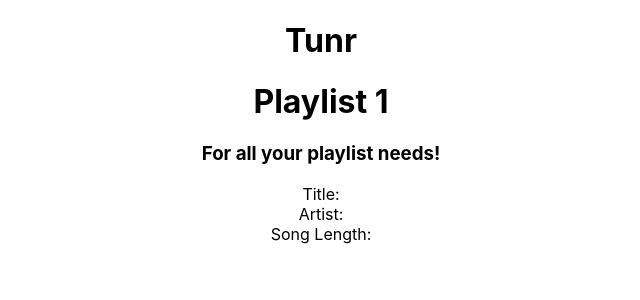
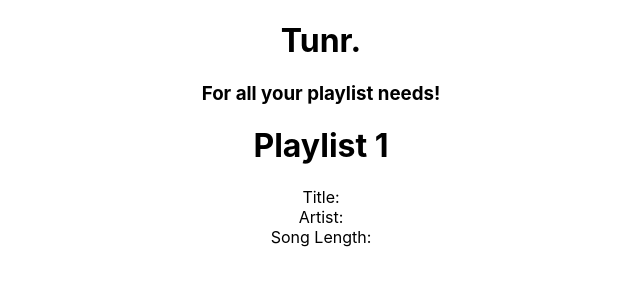
Before and after one commit to scwdev/tunr-lab-frontend, a React (Create React App) app: page / in a window 1280 px wide. Shown: the top 300 px of the page, without its empty margins (319-959 px from the left). Built offline with nearby package versions, Linux system fonts and the light colour scheme.

Commit message:
added headerComponent

```diff
--- a/src/App.js
+++ b/src/App.js
@@ -1,12 +1,13 @@
 //import logo from './logo.svg';
 import './App.css';
 import Playlist from './components/Playlist';
+import Header from './components/Header'
 
 function App() {
   return (
     <div className="App">
-    <h1> Tunr </h1>
-    <Playlist/>
+      <Header/>
+        <Playlist/>
     </div>
   );
 }
--- /dev/null
+++ b/src/components/Header.js
@@ -0,0 +1,12 @@
+import React from 'react'
+
+const Header = (props) => {
+    return (
+        <div>
+            <h1>Tunr.</h1>
+            <h3>For all your playlist needs!</h3>
+        </div>
+    )
+}
+
+export default Header
--- a/src/components/Playlist.js
+++ b/src/components/Playlist.js
@@ -6,7 +6,6 @@ const Playlist = (props) => {
         return (
         <div>
             <h1> Playlist 1 </h1>
-            <h3>For all your playlist needs!</h3>
                 <div className="songContainer">
                     <Song/>
                 </div>
```
